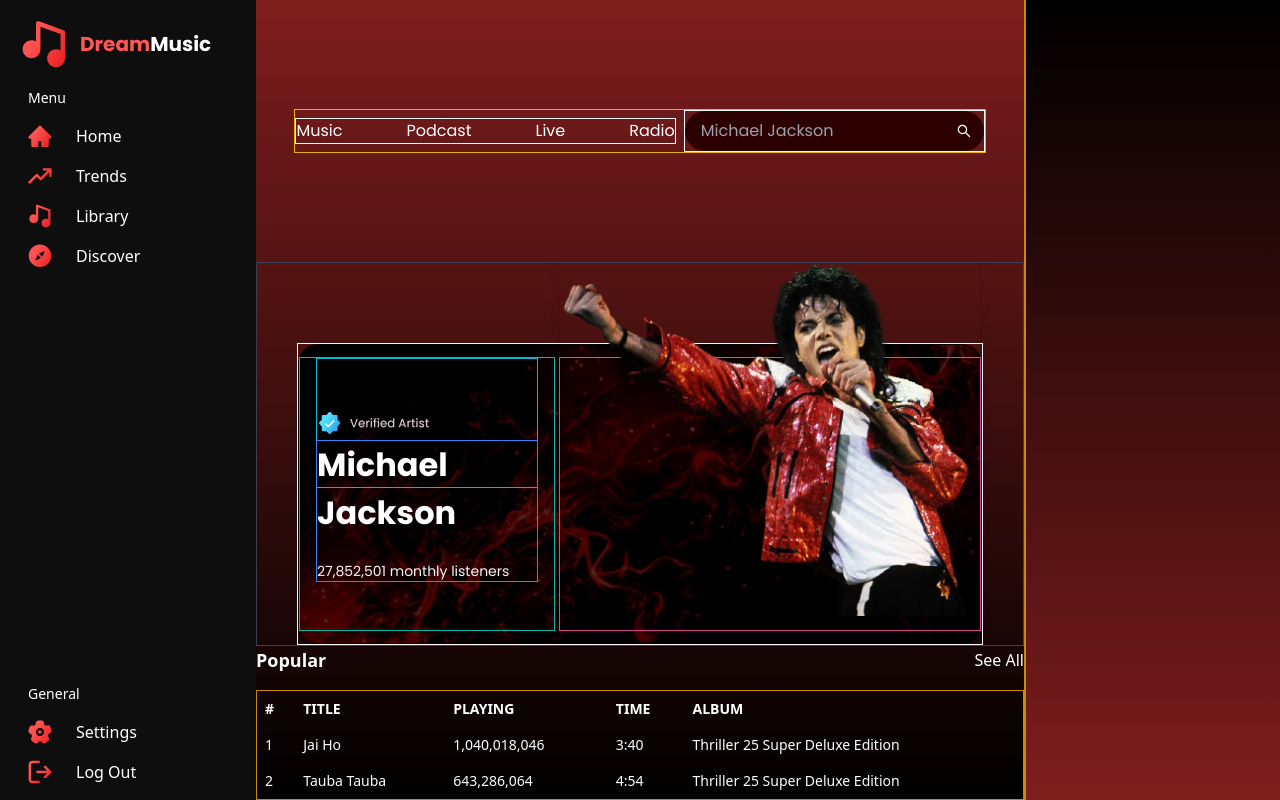
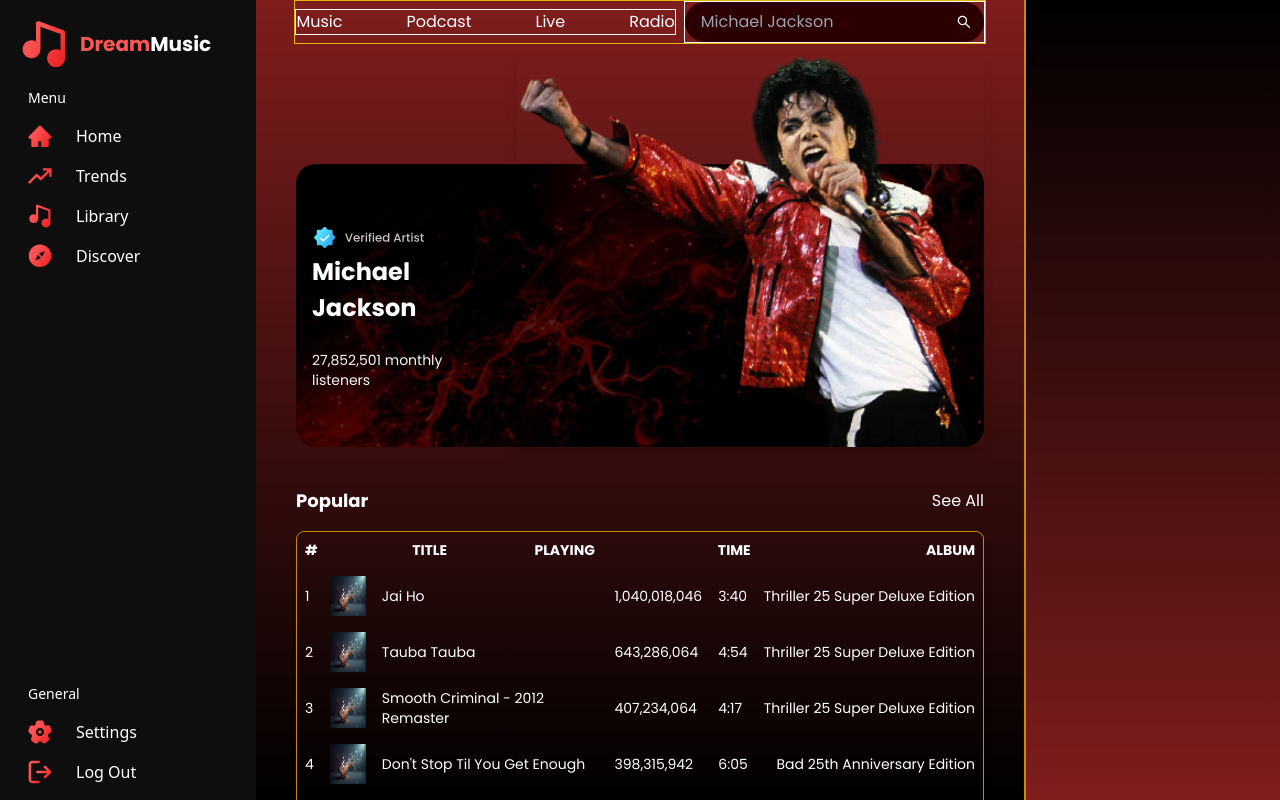
Before and after one commit to satan7549/Music-Player, a React (Create React App) app: page / in a window 1280 px wide. Built offline with nearby package versions, Linux system fonts and the light colour scheme.

Commit message:
changes done of player card

```diff
--- a/src/App.js
+++ b/src/App.js
@@ -21,7 +21,7 @@
 
       {/* Player Controls */}
       <div className="w-[20%] border-l-2 border-yellow-600 h-full bg-gradient-to-b from-black to-red-900 text-white overflow-y-auto">
-        <div className="fixed bottom-0 right-0 mb-4 mr-4">
+        <div className="fixed bottom-0 right-0 mb-4 ">
           <RightSide />
         </div>
       </div>
--- a/src/assets/music/MusicData.js
+++ b/src/assets/music/MusicData.js
@@ -1,4 +1,5 @@
 import JaiHo from "./JaiHo.mp3";
+import Poster from "./musicimage.png";
 import TaubaTauba from "./TaubaTauba.mp3";
 
 export const musicData = [
@@ -9,6 +10,7 @@
     time: "3:40",
     album: "Thriller 25 Super Deluxe Edition",
     songSrc: JaiHo,
+    posterSrc: Poster,
   },
   {
     id: "2",
@@ -17,29 +19,33 @@
     time: "4:54",
     album: "Thriller 25 Super Deluxe Edition",
     songSrc: TaubaTauba,
+    posterSrc: Poster,
   },
-  // {
-  //   id: "3",
-  //   title: "Smooth Criminal - 2012 Remaster",
-  //   playing: "407,234,064",
-  //   time: "4:17",
-  //   album: "Thriller 25 Super Deluxe Edition",
-  //   songSrc: "",
-  // },
-  // {
-  //   id: "4",
-  //   title: "Don't Stop Til You Get Enough",
-  //   playing: "398,315,942",
-  //   time: "6:05",
-  //   album: "Bad 25th Anniversary Edition",
-  //   songSrc: "",
-  // },
-  // {
-  //   id: "5",
-  //   title: "Stop Til You Get Enough",
-  //   playing: "398,45,942",
-  //   time: "6:05",
-  //   album: "Bad 24th Anniversary Edition",
-  //   songSrc: "",
-  // },
+  {
+    id: "3",
+    title: "Smooth Criminal - 2012 Remaster",
+    playing: "407,234,064",
+    time: "4:17",
+    album: "Thriller 25 Super Deluxe Edition",
+    songSrc: "",
+    posterSrc: Poster,
+  },
+  {
+    id: "4",
+    title: "Don't Stop Til You Get Enough",
+    playing: "398,315,942",
+    time: "6:05",
+    album: "Bad 25th Anniversary Edition",
+    songSrc: "",
+    posterSrc: Poster,
+  },
+  {
+    id: "5",
+    title: "Stop Til You Get Enough",
+    playing: "398,45,942",
+    time: "6:05",
+    album: "Bad 24th Anniversary Edition",
+    songSrc: "",
+    posterSrc: Poster,
+  },
 ];
--- a/src/components/MainContent/ArtistInfo.jsx
+++ b/src/components/MainContent/ArtistInfo.jsx
@@ -4,25 +4,27 @@
 
 const ArtistInfo = () => {
   return (
-    <section className="flex  items-center  poppins-thin px-10 border border-gray-700">
-      <div className="flex items-center m-auto mt-20 justify-center border border-white">
-        <div className="background-image py-3 flex justify-between gap-1 border border-black">
-          <div className="left px-4 flex flex-col justify-center border border-teal-500">
-            <div className="border border-cyan-500">
+    <section className="flex  items-center poppins-thin px-10 py-10  ">
+      <div className="flex items-center m-auto  mt-20   justify-center ">
+        <div className="background-image flex justify-between  gap-1">
+          <div className="left px-4 flex flex-col justify-center ">
+            <div className=" border-cyan-500">
               <img
                 src={Verifyicon}
                 alt="Icon"
                 className="w-32 h-32 object-contain"
               />
             </div>
-            <div className="relative  -top-12 text-start border border-blue-500 ">
-              <h2 className="text-[2rem] w-[100%] font-bold pb-6">Michael Jackson</h2>
+            <div className="relative  -top-12 text-start  border-blue-500 ">
+              <h2 className="text-[1.5rem] w-[100%] font-bold pb-6">
+                Michael Jackson
+              </h2>
               <p className="text-sm text-[#F6F6F6]">
                 27,852,501 monthly listeners
               </p>
             </div>
           </div>
-          <div className="flex justify-center border border-pink-500">
+          <div className="flex justify-center  border-pink-500">
             <img
               src={Michael}
               alt="Michael"
--- a/src/components/MainContent/MainContent.jsx
+++ b/src/components/MainContent/MainContent.jsx
@@ -5,7 +5,7 @@
 
 function MainContent() {
   return (
-    <main className=" w-full overflow-hidden">
+    <main className=" w-full  overflow-hidden">
       <ArtistInfo />
       <MusicTable />
     </main>
--- a/src/components/MainContent/MusicTable.jsx
+++ b/src/components/MainContent/MusicTable.jsx
@@ -36,23 +36,26 @@
 
   return (
     <DndProvider backend={HTML5Backend}>
-      <section className="max-w-3xl mx-auto ">
+      <section className="max-w-3xl mx-auto px-10 h-[40%] poppins-thin">
         <div className="flex justify-between items-center mb-4">
           <h3 className="text-lg font-bold">Popular</h3>
-          {/* <a href="#" className="text-gray-400 hover:underline"> */}
           <p>See All</p>
-          {/* </a> */}
         </div>
-        <table className=" w-full border border-yellow-600 text-sm shadow-md rounded-lg overflow-y-auto">
+        <div className="w-full border border-yellow-600 text-sm shadow-md rounded-lg overflow-hidden">
+          <table className="w-full">
             <thead>
               <tr>
                 <th className="p-2 text-left">#</th>
+                <th className="p-2 text-left"></th>
                 <th className="p-2 text-left">TITLE</th>
                 <th className="p-2 text-left">PLAYING</th>
                 <th className="p-2 text-left">TIME</th>
-              <th className="p-2 text-left">ALBUM</th>
+                <th className="p-2 text-right">ALBUM</th>
               </tr>
             </thead>
+          </table>
+          <div className="max-h-64 overflow-y-auto">
+            <table className="w-full">
               <tbody>
                 {songs.map((song, index) => (
                   <SongRow
@@ -66,6 +69,8 @@
                 ))}
               </tbody>
             </table>
+          </div>
+        </div>
       </section>
       <PlayerControls
         currentSong={currentSong}
--- a/src/components/MainContent/SongRow.jsx
+++ b/src/components/MainContent/SongRow.jsx
@@ -54,10 +54,15 @@
         <td className="p-2">{index + 1}</td>
       )}
 
+      <td className="p-2">
+        <img src={song.posterSrc} className="w-10 h-10" alt={index + 1} />
+      </td>
       <td className="p-2">{song.title}</td>
       <td className="p-2">{song.playing}</td>
       <td className="p-2">{song.time}</td>
-      <td className="p-2">{song.album}</td>
+      <td className="p-2 w-[50px] text-right overflow-hidden text-ellipsis whitespace-nowrap    ">
+        {song.album}
+      </td>
     </tr>
   );
 };
--- a/src/components/PlayerControls/PlayerControls.jsx
+++ b/src/components/PlayerControls/PlayerControls.jsx
@@ -104,83 +104,79 @@
   if (!currentSong) return null;
 
   return (
-    <aside className="fixed bottom-2 right-0 w-64 bg-red-900 shadow-lg rounded-lg overflow-hidden">
-      <div className="text-center py-2">Now Playing</div>
+    <div className="fixed bottom-2 right-6 w-56 bg-red-900 shadow-lg rounded-lg overflow-hidden">
+      <div className="text-center py-2 text-white font-semibold">
+        Now Playing
+      </div>
 
       <div className="p-2">
         <img
-          src="https://t3.ftcdn.net/jpg/03/26/52/14/360_F_326521465_d3Lv3za5GEGqYAR3M8bem2mHY1vjvmJP.jpg"
+          src={currentSong.posterSrc}
           alt="Now Playing"
-          className=" object-cover rounded-lg"
+          className="w-full h-32 object-cover rounded-lg"
         />
       </div>
-      <div className="p-4">
+
+      <div className="p-2">
         <div className="text-center mb-2">
-          <h4 className="text-lg font-bold">{currentSong.title}</h4>
-          <p className="text-gray-300">{currentSong.album}</p>
+          <h4 className="text-sm font-bold text-white">{currentSong.title}</h4>
+          <p className="text-xs text-gray-300">{currentSong.album}</p>
         </div>
+
         <div
-          className="flex justify-between items-center mb-2"
+          className="flex items-center mb-2"
           onClick={handleSeek}
           style={{ cursor: "pointer" }}
         >
           <span className="text-xs text-[#F6F6F6]">
             {formatTime(playedTime)}
           </span>
-          {/* <div className="relative flex-grow mx-2">
-            <div className="bg-gray-300 h-1 rounded-full">
+
+          <div className="relative m-auto flex-grow mx-2">
+            <div className="bg-gray-300 h-1 m-auto rounded-full">
               <div
                 className="bg-[#F6F6F6] h-full rounded-full"
                 style={{ width: `${(playedTime / totalTime) * 100}%` }}
-              >
-                <div
-                  className="absolute inset-0 m-auto bg-[#F6F6F6] rounded-full w-3 h-3"
-                  style={{ left: `${(playedTime / totalTime) * 100}%` }}
-                ></div>
-              </div>
-            </div>
-          </div> */}
-          <div className="relative flex-grow mx-2">
-            <div
-              className="bg-gray-300 h-1 rounded-full"
-              style={{ width: `${(playedTime / totalTime) * 100}%` }}
-            >
-              <div className="bg-[#F6F6F6] h-full rounded-full"></div>
+              ></div>
               <div
-                className="absolute inset-0  left-0 w-3 h-3 bg-[#F6F6F6] rounded-full"
-                style={{ left: `${(playedTime / totalTime) * 100}%` }}
+                className="absolute  bg-[#F6F6F6] w-3 h-3 -top-1 rounded-full"
+                style={{
+                  left: `${(playedTime / totalTime) * 100}%`,
+                  transform: "translateX(-50%)",
+                }}
               ></div>
             </div>
           </div>
+
           <span className="text-xs text-[#F6F6F6]">
             {formatTime(totalTime)}
           </span>
         </div>
 
-        <div className="flex justify-center space-x-4 mt-2">
-          <img src={RepeatIcon} className="control-icon" alt="Repeat" />
+        <div className="flex justify-center space-x-3 mt-2">
+          <img src={RepeatIcon} className="control-icon w-5 h-5" alt="Repeat" />
           <img
             src={RewindIcon}
-            className="control-icon"
+            className="control-icon w-5 h-5"
             alt="Rewind"
             onClick={playPrev}
           />
           <img
             src={howlInstance && howlInstance.playing() ? PauseIcon : PlayIcon}
-            className="control-icon"
+            className="control-icon w-6 h-6"
             alt="Play/Pause"
             onClick={playOrPause}
           />
           <img
             src={FastForwardIcon}
-            className="control-icon"
+            className="control-icon w-5 h-5"
             alt="Fast Forward"
             onClick={playNext}
           />
-          <img src={RandomIcon} className="control-icon" alt="Random" />
+          <img src={RandomIcon} className="control-icon w-5 h-5" alt="Random" />
         </div>
       </div>
-    </aside>
+    </div>
   );
 }
 
--- a/src/components/RightSidebar/RightSide.jsx
+++ b/src/components/RightSidebar/RightSide.jsx
@@ -3,7 +3,7 @@
 
 const RightSide = () => {
   return (
-    <div className="bg-[#eae5e5] box-border min-h-screen">
+    <div className="relative min-h-screen bg-[#eae5e5]">
       <PlayerControls />
     </div>
   );
```
Also changed, not shown: src/assets/music/musicimage.png (added). Lines whose indentation alone changed are shown as unchanged.
